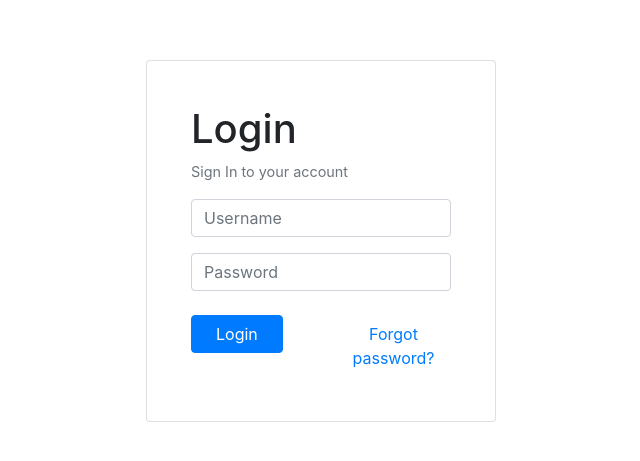
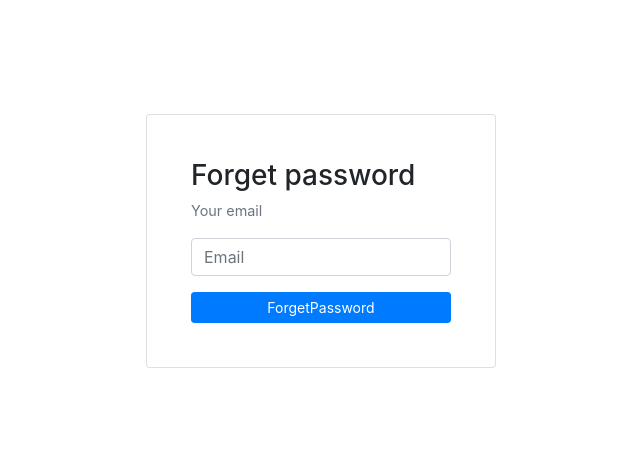
Before and after one commit to hungdevjs/activity-management-web, a React (Create React App) app in the folder ClientApp/: page /forget-password in a window 1280 px wide. Before the commit this address led to /login. Shown: the part 159-620 px from the top of the page, without its empty margins (319-959 px from the left). Built offline with nearby package versions, Linux system fonts and the light colour scheme.

Commit message:
feat(authentication): forget password UI

```diff
--- a/ClientApp/src/App.js
+++ b/ClientApp/src/App.js
@@ -6,6 +6,8 @@ import "react-toastify/dist/ReactToastify.css"
 import "./custom.css"
 
 import Login from "./pages/Login"
+import ForgetPassword from "./pages/ForgetPassword"
+import VerifyForgetPassword from "./pages/VerifyForgetPassword"
 import MainLayout from "./layout/MainLayout"
 import Loading from "./components/Loading"
 import AppContextProvider from "./contexts/app.context"
@@ -29,6 +31,12 @@ export default class App extends Component {
         <Router>
           <Switch>
             <Route path="/login" exact component={Login} />
+            <Route path="/forget-password" exact component={ForgetPassword} />
+            <Route
+              path="/verify-forget-password"
+              exact
+              component={VerifyForgetPassword}
+            />
             <Route path="/" component={MainLayout} />
           </Switch>
         </Router>
--- /dev/null
+++ b/ClientApp/src/pages/ForgetPassword.js
@@ -0,0 +1,77 @@
+import React, { useState, useContext } from "react"
+import { useHistory } from "react-router-dom"
+import { toast } from "react-toastify"
+import {
+  Button,
+  Card,
+  CardBody,
+  Col,
+  Container,
+  Input,
+  InputGroup,
+  Row,
+} from "reactstrap"
+
+import useAuthRoutes from "../hooks/useAuthRoutes"
+import { requestForgetPassword } from "../services/accountService"
+import { AppContext } from "../contexts/app.context"
+
+const ForgetPassword = () => {
+  const history = useHistory()
+  const { setLoading } = useContext(AppContext)
+  const [email, setEmail] = useState("")
+
+  useAuthRoutes()
+
+  const forgetPassword = async () => {
+    try {
+      if (!email || !email.trim()) throw new Error("Email is invalid")
+      setLoading(true)
+      await requestForgetPassword(email)
+      history.push(`/verify-forget-password`, { email })
+      toast.success("Please check your email to get security code!")
+    } catch (err) {
+      toast.error(err.message)
+    }
+    setLoading(false)
+  }
+
+  return (
+    <div className="min-vh-100 d-flex align-items-center justify-content-center">
+      <Container>
+        <Row className="justify-content-center">
+          <Col md="4">
+            <Card className="p-4">
+              <CardBody>
+                <h3>Forget password</h3>
+                <p className="text-muted">Your email</p>
+                <InputGroup className="mb-3">
+                  <Input
+                    placeholder="Email"
+                    value={email}
+                    onChange={(e) => setEmail(e.target.value)}
+                  />
+                </InputGroup>
+                <Row>
+                  <Col md="12">
+                    <Button
+                      color="primary"
+                      size="sm"
+                      className="px-4"
+                      block
+                      onClick={forgetPassword}
+                    >
+                      ForgetPassword
+                    </Button>
+                  </Col>
+                </Row>
+              </CardBody>
+            </Card>
+          </Col>
+        </Row>
+      </Container>
+    </div>
+  )
+}
+
+export default ForgetPassword
--- a/ClientApp/src/pages/Login.js
+++ b/ClientApp/src/pages/Login.js
@@ -35,6 +35,7 @@ const Login = () => {
       localStorage.setItem(ACCESS_TOKEN, token)
       setUser(data)
       history.push("/")
+      toast.success("Login successfully!")
     } catch (err) {
       toast.error(err.message)
     }
@@ -52,11 +53,9 @@ const Login = () => {
                 <p className="text-muted">Sign In to your account</p>
                 <InputGroup className="mb-3">
                   <Input
-                    type="text"
-                    placeholder="Username"
+                    placeholder="Email"
                     value={email}
                     onChange={(e) => setEmail(e.target.value)}
-                    required
                   />
                 </InputGroup>
                 <InputGroup className="mb-4">
@@ -68,13 +67,17 @@ const Login = () => {
                   />
                 </InputGroup>
                 <Row>
-                  <Col xs="6">
+                  <Col xs="4">
                     <Button color="primary" className="px-4" onClick={login}>
                       Login
                     </Button>
                   </Col>
-                  <Col xs="6" className="text-right">
-                    <Button color="link" className="px-0">
+                  <Col xs="8" className="text-right">
+                    <Button
+                      color="link"
+                      className="px-0"
+                      onClick={() => history.push("/forget-password")}
+                    >
                       Forgot password?
                     </Button>
                   </Col>
--- /dev/null
+++ b/ClientApp/src/pages/VerifyForgetPassword.js
@@ -0,0 +1,98 @@
+import React, { useState, useContext, useEffect } from "react"
+import { useHistory, useLocation } from "react-router-dom"
+import { toast } from "react-toastify"
+import {
+  Button,
+  Card,
+  CardBody,
+  Col,
+  Container,
+  Input,
+  InputGroup,
+  Row,
+} from "reactstrap"
+
+import useAuthRoutes from "../hooks/useAuthRoutes"
+import { verifyForgetPassword } from "../services/accountService"
+import { AppContext } from "../contexts/app.context"
+
+const VerifyForgetPassword = () => {
+  const history = useHistory()
+  const location = useLocation()
+  const { setLoading } = useContext(AppContext)
+  const [code, setCode] = useState("")
+  const [newPassword, setNewPassword] = useState("")
+
+  useAuthRoutes()
+
+  const { email } = location.state || {}
+
+  useEffect(() => {
+    if (!email) history.push("/login")
+  }, [])
+
+  const verify = async () => {
+    try {
+      if (!code || !code.trim()) throw new Error("Email is invalid")
+      if (!newPassword || !newPassword.trim())
+        throw new Error("Password is invalid")
+      setLoading(true)
+      await verifyForgetPassword({
+        email,
+        newPassword,
+        code,
+      })
+      history.push("/login")
+      toast.success("Reset password successfully!")
+    } catch (err) {
+      toast.error(err.message)
+    }
+    setLoading(false)
+  }
+
+  return (
+    <div className="min-vh-100 d-flex align-items-center justify-content-center">
+      <Container>
+        <Row className="justify-content-center">
+          <Col md="4">
+            <Card className="p-4">
+              <CardBody>
+                <h1>Login</h1>
+                <p className="text-muted">Reset your password</p>
+                <InputGroup className="mb-3">
+                  <Input
+                    placeholder="Security code"
+                    value={code}
+                    onChange={(e) => setCode(e.target.value)}
+                  />
+                </InputGroup>
+                <InputGroup className="mb-4">
+                  <Input
+                    type="password"
+                    placeholder="New password"
+                    value={newPassword}
+                    onChange={(e) => setNewPassword(e.target.value)}
+                  />
+                </InputGroup>
+                <Row>
+                  <Col md="12">
+                    <Button
+                      color="primary"
+                      className="px-4"
+                      block
+                      onClick={verify}
+                    >
+                      Reset your password
+                    </Button>
+                  </Col>
+                </Row>
+              </CardBody>
+            </Card>
+          </Col>
+        </Row>
+      </Container>
+    </div>
+  )
+}
+
+export default VerifyForgetPassword
--- a/ClientApp/src/services/accountService.js
+++ b/ClientApp/src/services/accountService.js
@@ -5,3 +5,9 @@ const ACCOUNT_URL = `/accounts`
 export const logIn = (data) => api.post(`${ACCOUNT_URL}/login`, data)
 
 export const getUserInfo = () => api.get(`${ACCOUNT_URL}/me`)
+
+export const requestForgetPassword = (email) =>
+  api.get(`${ACCOUNT_URL}/forget-password`, { params: { email } })
+
+export const verifyForgetPassword = (data) =>
+  api.post(`${ACCOUNT_URL}/verify-forget-password`, data)
```
Also changed, not shown: 2 other files (tests, documents, lock files or other folders).
